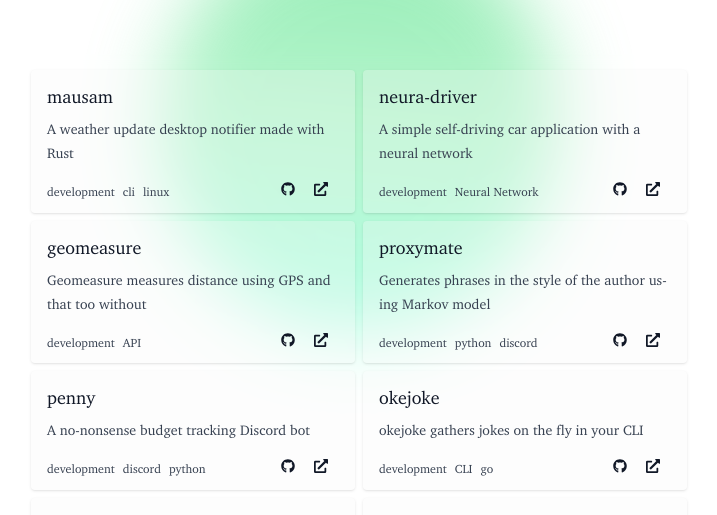
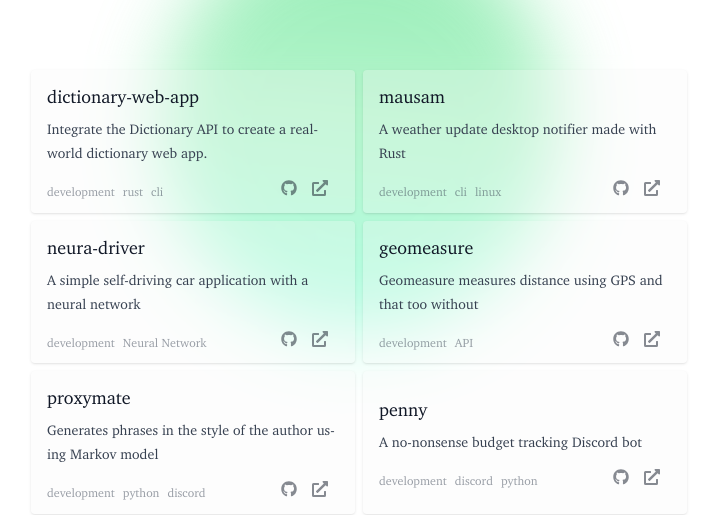
Before and after one commit to lloydlobo/lloydlobo.com, a Next.js app: page /projects in a window 1280 px wide. Shown: the part 274-789 px from the top of the page, without its empty margins (281-998 px from the left). Built offline with nearby package versions, Linux system fonts and the light colour scheme; no server answers.

Commit message:
style: fix absolute positioning of mouse blob

```diff
--- a/components/WorkProjects.tsx
+++ b/components/WorkProjects.tsx
@@ -34,7 +34,7 @@ export const WorkProjects = () => {
           {repos.map(({ username, repo, tags, description, img, liveUrl }, idxRepos) => (
             <button
               key={`url-${username}-${repo}-${idxRepos}`}
-              className={classNames("relative pt-2 px-4 after:hidden",
+              className={classNames("relative p-4 md:pb-0 md:pt-2 px-4 after:hidden",
                 "text-start",
                 "transition-all delay-0 duration-500 ease-out ",
                 "hover:bg-opacity-10 hover:shadow-white/10 hover:backdrop-brightness-[106%] prose-img:hover:opacity-40",
@@ -47,26 +47,30 @@ export const WorkProjects = () => {
               <p className="">
                 {repo === "hackernews-clone" ? "Coming soon..." : description}
               </p>
-              <div className="grid grid-cols-5 items-baseline prose-a:after:hidden">
+              <div className="grid md:grid-cols-5 items-baseline prose-a:after:hidden">
                 {/* May need router as nested `a` elements aren't idiomatic. */}
+
                 <div
                   className={`${repo === "hackernews-clone" ? "blur" : ""
-                    } hover:z-20 z-20 hover:overflow-scroll col-span-4 pb-3 flex gap-x-2 text-[12px] truncate`}
+                    } z-20 hover:overflow-scroll col-span-4 opacity-50 pb-2 md:pb-3 flex gap-x-2 text-[12px] truncate`}
                 >
                   {tags.map((tag, index) => (
                     <div key={`tag-${repo}-${tag}-${index}`}>{tag}</div>
                   ))}
                 </div>
-                <div className="grid-flow-col col-start-5 grid gap-2 z-10">
 
-                  <a title={`Source Code`} href={`https://github.com/${username}/${repo}/`}>
+                <div className="flex md:grid-cols-2 prose-base md:col-start-5 md:grid gap-1 items-baseline ">
+                  <a className="opacity-50 hover:opacity-100" title={`Source Code`} href={`https://github.com/${username}/${repo}/`}>
                     <FaGithub />
                   </a>
-                  <a title={`Live Preview`} href={liveUrl}>
+                  <a  className="opacity-50 hover:opacity-100" title={`Live Preview`} href={liveUrl}>
                     <FaExternalLinkAlt />
                   </a>
+
                 </div>
+
               </div>
+
               {/* <img className="" src={`/img/projects/${img}`} /> */}
             </button>
           ))}
@@ -111,6 +115,15 @@ export const WorkProjects = () => {
 };
 
 const PROJECTS = [
+  {
+    username: "lloydlobo",
+    tags: ["development", "rust", "cli"],
+    repo: "dictionary-web-app",
+    description:
+      "Integrate the Dictionary API to create a real-world dictionary web app.",
+    img: "/penny.jpg",
+    liveUrl: "https://dictionary-web-app-vert.vercel.app/",
+  },
   {
     username: "lloydlobo",
     tags: ["development", "cli", "linux"],
@@ -168,13 +181,4 @@ const PROJECTS = [
     img: "/rssh.jpg",
     liveUrl: "https://dictionary-web-app-vert.vercel.app/",
   },
-  {
-    username: "lloydlobo",
-    tags: ["development", "rust", "cli"],
-    repo: "dictionary-web-app",
-    description:
-      "Integrate the Dictionary API to create a real-world dictionary web app.",
-    img: "/penny.jpg",
-    liveUrl: "https://dictionary-web-app-vert.vercel.app/",
-  },
 ];
--- a/components/effects/MouseBlob.tsx
+++ b/components/effects/MouseBlob.tsx
@@ -25,7 +25,7 @@ export function MouseBlob() {
   }, []);
   return (
     <>
-      <div className="absolute-z-50 absolute min-h-screen w-screen overflow-hidden opacity-60 blur-[38px]">
+      <div className="-z-50 absolute min-h-screen w-screen overflow-hidden opacity-60 blur-[38px]">
         <div
           id="blob"
           className="bg-gradient-to-r transition-transform ease-in-out dark:bg-green-800
```
